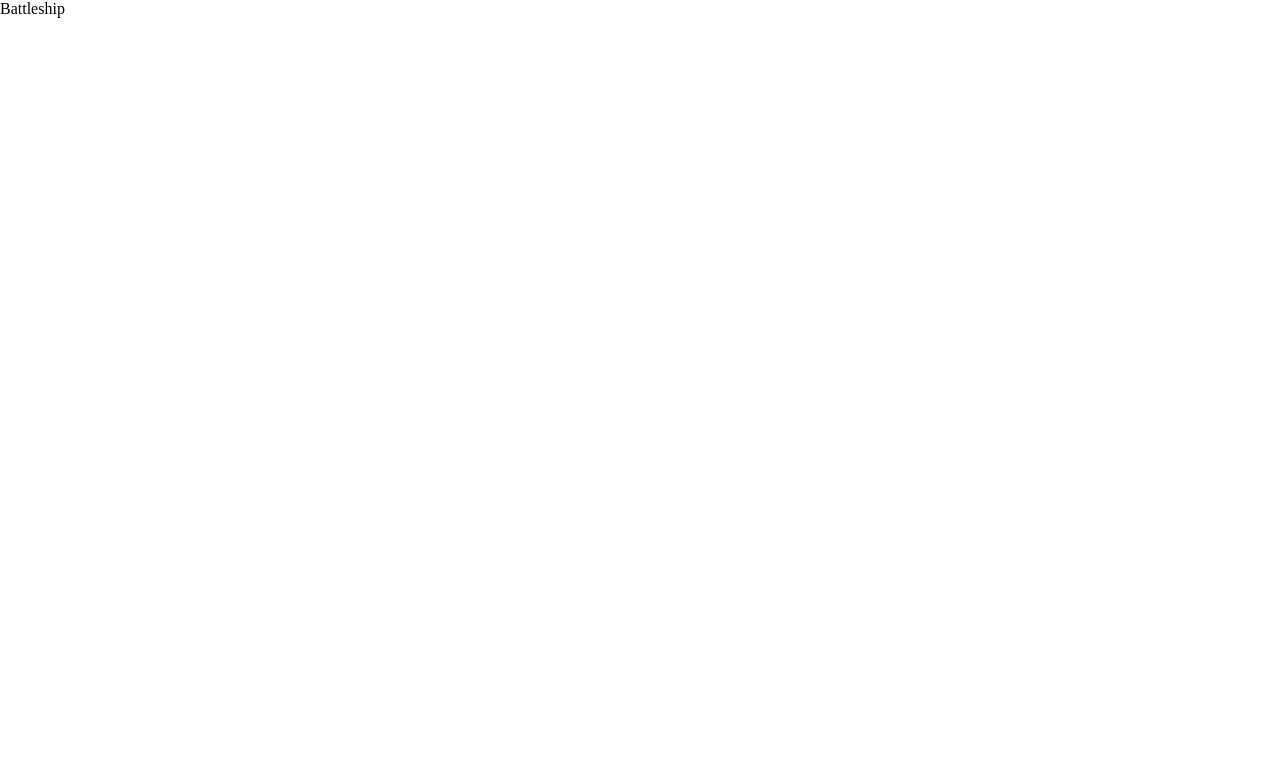
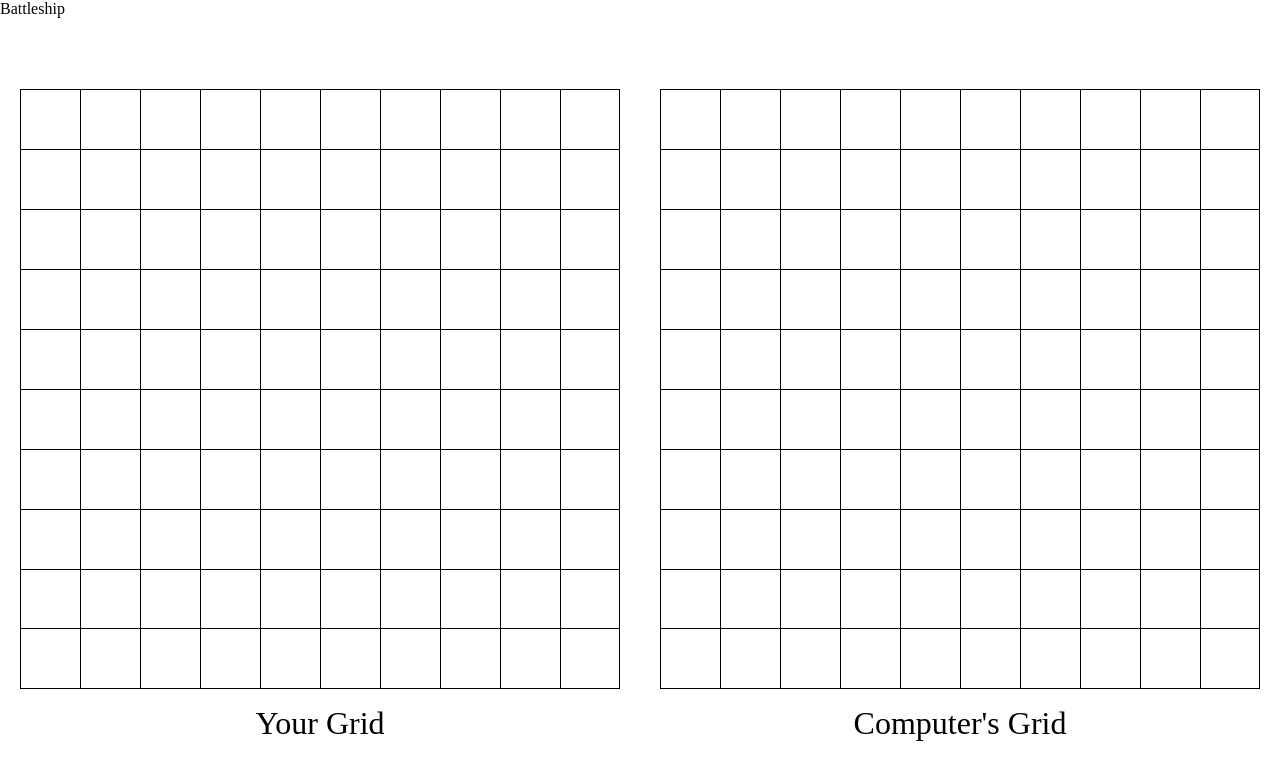
Before and after one commit to Suryakumar-Selvakumar/Battleship, a website built with webpack: page src/index.html in a window 1280 px wide. Built offline with nearby package versions, Linux system fonts and the light colour scheme.

Commit message:
feat(DOM): Create 2 grids for human and computer
Create 2 10x10 grids using the Gameboard object's board. One's for human
and one is for the computer. Add basic styling to the grids and the page

```diff
--- a/src/helper.js
+++ b/src/helper.js
@@ -5,4 +5,23 @@ function randomize(placement) {
   return randomize(placement);
 }
 
-export { randomize };
+function createGrid(num) {
+  let mod = num + 1;
+  for (let i = 0; i < gridSize; i++) {
+    const div = document.createElement("div");
+    if (i % mod === 0) {
+      div.className = "row-divider";
+      div.style.width = "100%";
+      div.style.height = "0";
+      div.style.border = "0";
+    } else {
+      div.style.width = maxWidth / num + "px";
+      div.style.height = maxWidth / num + "px";
+      div.style.border = "solid 1px black";
+    }
+    container.appendChild(div);
+  }
+  updateEventListeners();
+}
+
+export { randomize, createGrid};
--- a/src/index.html
+++ b/src/index.html
@@ -15,12 +15,12 @@
     <div class="main-content">
       <div class="player-side">
         <div class="player-grid"></div>
-        <div class="player-name"></div>
+        <div class="player-name">Your Grid</div>
         <div class="player-panel"></div>
       </div>
       <div class="computer-side">
         <div class="computer-grid"></div>
-        <div class="computer-name"></div>
+        <div class="computer-name">Computer's Grid</div>
       </div>
     </div>
   </body>
--- a/src/index.js
+++ b/src/index.js
@@ -2,4 +2,25 @@ import { Player } from "./player";
 import "./style.css";
 
 const mainContent = document.querySelector(".main-content");
-const locationForm = document.querySelector(".location-form");
+
+const human = new Player("human");
+const computer = new Player("computer");
+
+const humanBoard = document.querySelector(".player-grid");
+const computerBoard = document.querySelector(".computer-grid");
+
+for(let i = 0; i < human.gameBoard.board.length; i++) {
+    for(let j = 0; j < human.gameBoard.board[0].length; j++) {
+        const div = document.createElement("div");
+        div.classList.add("grid-cell")
+        humanBoard.appendChild(div);
+    }
+}
+
+for(let i = 0; i < computer.gameBoard.board.length; i++) {
+    for(let j = 0; j < computer.gameBoard.board[0].length; j++) {
+        const div = document.createElement("div");
+        div.classList.add("grid-cell")
+        computerBoard.appendChild(div);
+    }
+}
--- a/src/style.css
+++ b/src/style.css
@@ -33,18 +33,74 @@ body {
 
 .player-side {
   grid-area: player-side;
-  display: flex;
-  flex-direction: column;
-  justify-content: center;
-  align-items: center;
-  gap: 1rem;
+  display: grid;
+  grid-template-rows: 1fr min-content 1fr 1fr;
+  grid-template-areas:
+    "."
+    "player-grid"
+    "player-name" "player-panel";
+  place-items: center;
+}
+
+.player-grid {
+  grid-area: player-grid;
+  display: grid;
+  grid-template-columns: repeat(10, minmax(25px, 1fr));
+  width: 600px;
+  height: 600px;
+}
+
+.player-name,
+.computer-name {
+  font-size: 2rem;
+  align-self: start;
+  padding-top: 1rem;
+}
+
+.player-name {
+  grid-area: player-name;
+}
+
+.player-panel {
+  grid-area: player-panel;
+}
+
+.grid-cell {
+  border-top: 1px solid black;
+  border-left: 1px solid black;
+}
+
+.grid-cell:nth-child(10n) {
+  border-right: 1px solid black;
+}
+
+.grid-cell:nth-last-child(-n + 10) {
+  border-bottom: 1px solid black;
 }
 
 .computer-side {
   grid-area: computer-side;
-  display: flex;
-  flex-direction: column;
-  justify-content: center;
-  align-items: center;
-  gap: 1rem;
+  display: grid;
+  grid-template-rows: 1fr min-content 1fr 1fr;
+  grid-template-areas:
+    "."
+    "computer-grid"
+    "computer-name" "computer-panel";
+  place-items: center;
 }
+
+.computer-grid {
+  grid-area: computer-grid;
+  display: grid;
+  grid-template-columns: repeat(10, minmax(25px, 1fr));
+  width: 600px;
+  height: 600px;
+}
+
+.computer-name {
+  grid-area: computer-name;
+}
+
+.computer-panel {
+  grid-area: computer-panel;
+}
```
